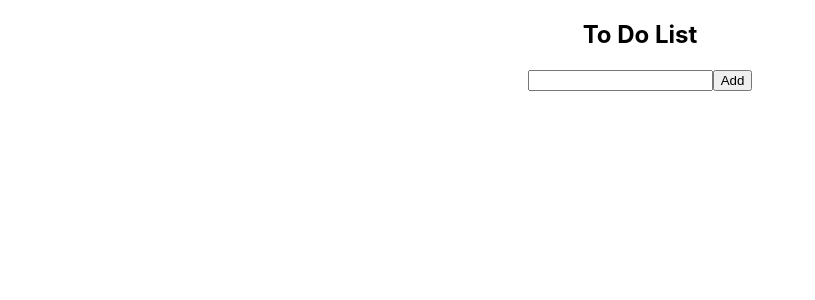
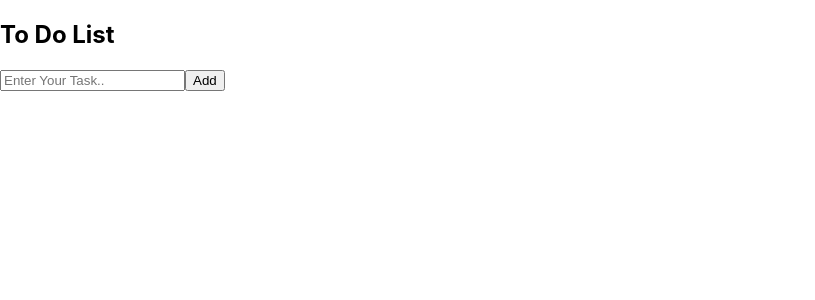
Before and after one commit to eslamahmedbadea/to-do-list, a React (Create React App) app: page / in a window 1280 px wide. Shown: the top 300 px of the page, without its empty margins (0-815 px from the left). Built offline with nearby package versions, Linux system fonts and the light colour scheme.

Commit message:
Input basic logic using useRef

```diff
--- a/src/App.js
+++ b/src/App.js
@@ -1,14 +1,34 @@
-import "./App.css";
+import { useState } from "react";
+import { useRef } from "react";
 
 function App() {
+  // State
+  const [toDos, setToDos] = useState([]);
+
+  // Ref
+  const inputRef = useRef();
+
+  // Get the input value after press button
+  const handleAddTodo = () => {
+    const text = inputRef.current.value;
+    console.log(text);
+  };
+
   return (
     <div className="App">
+      {/* Title */}
       <h2>To Do List</h2>
+
+      {/* Todo List */}
       <ul>
+        {toDos.map((item) => (
+          <li>{item}</li>
+        ))}
+      </ul>
 
-      </ul>
-      <input />
-      <button>Add</button>
+      {/* Input & Button */}
+      <input ref={inputRef} placeholder="Enter Your Task.." />
+      <button onClick={handleAddTodo}>Add</button>
     </div>
   );
 }
```
